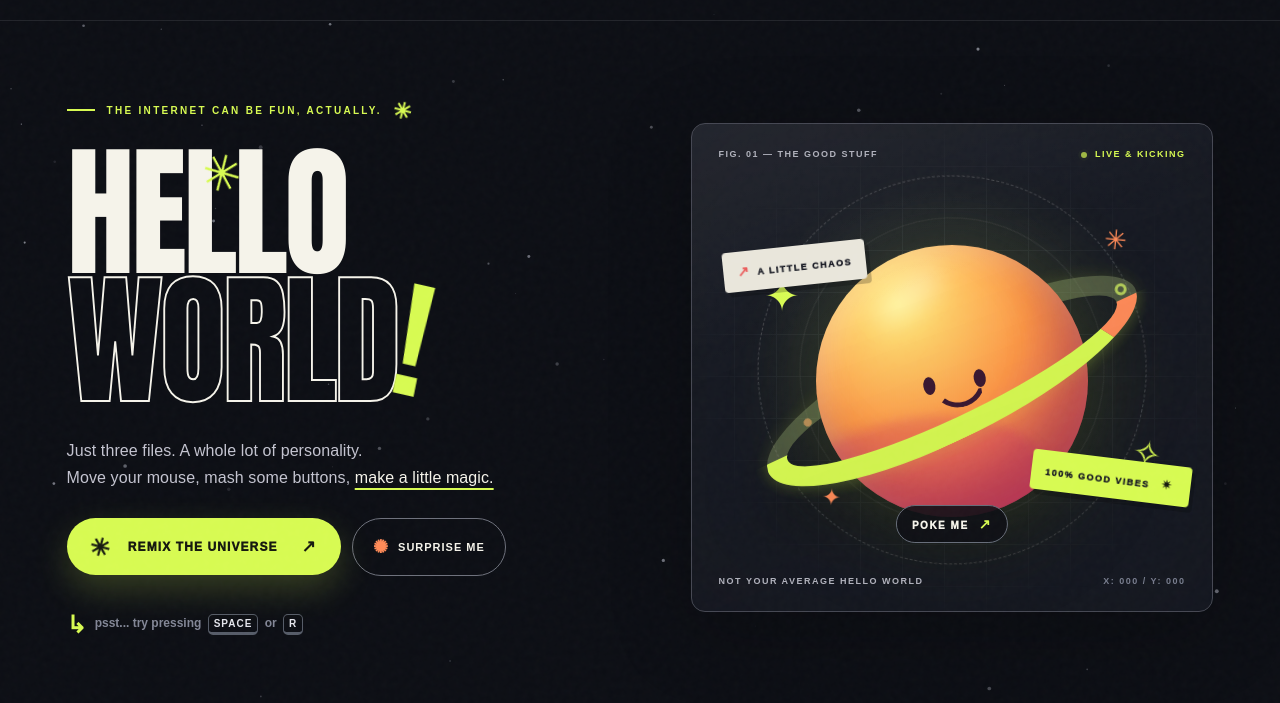
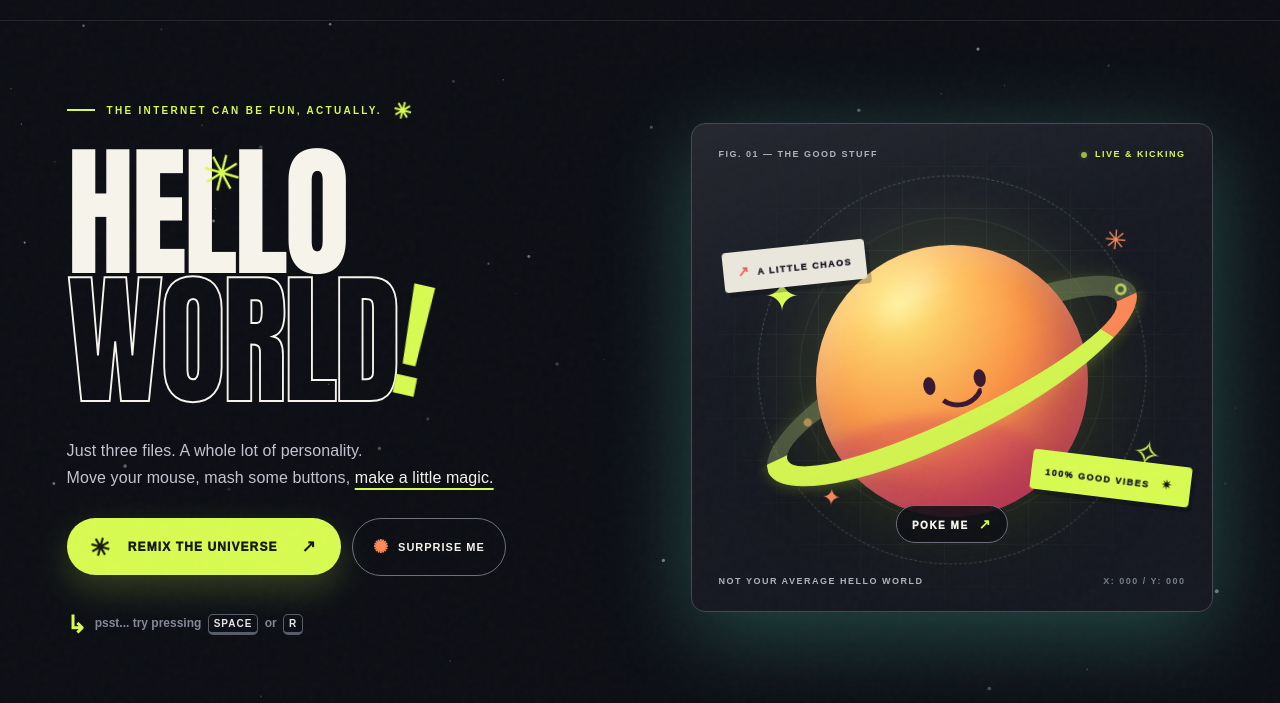
Before and after one commit to asif-exe/176_1_GitLab, a plain HTML site: page index.html in a window 1280 px wide. In both pictures the pointer is over the element 952 px from the left and 464 px from the top of the page. Shown: the part 97-800 px from the top of the page. Drawn offline with Linux system fonts and the light colour scheme.

Commit message:
Add hover glow effect to planet card

```diff
--- a/index.css
+++ b/index.css
@@ -1,3 +1,7 @@
+/* Branch 1: Hover effect for planet card */
+.stage:hover {
+  box-shadow: 0 20px 90px rgba(109, 255, 225, 0.25);
+}
 /* HELLO/ — a self-contained, hand-crafted playground. No fonts, libraries, or images needed. */
 :root{color-scheme:dark;--bg:#0b0d13;--surface:#12151d;--ink:#f5f3ea;--muted:#9699aa;--line:#333744;--accent:#d7fa51;--accent2:#ff8a57;--accentInk:#14170d;--planetLight:#feec79;--planetMid:#ff9847;--planetDark:#ee4f65;--glow:rgba(215,250,81,.20);--stage:#161922;--font:Arial,Helvetica,system-ui,sans-serif}
 body[data-theme="bubble"]{--accent:#ff8bb6;--accent2:#a491ff;--accentInk:#2b1320;--planetLight:#ffbbe2;--planetMid:#e97bba;--planetDark:#9b5be4;--glow:rgba(255,139,182,.22)}
```
